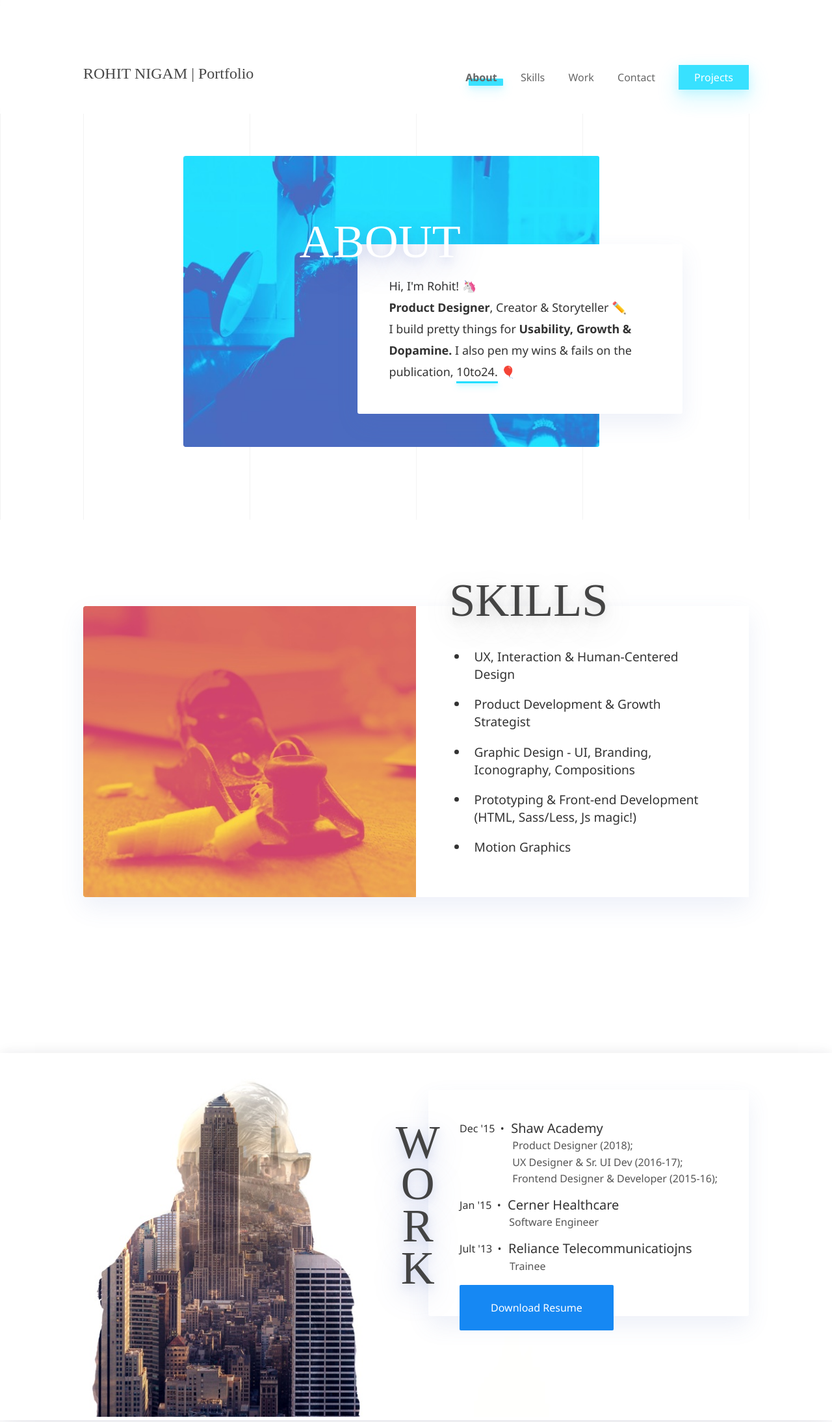
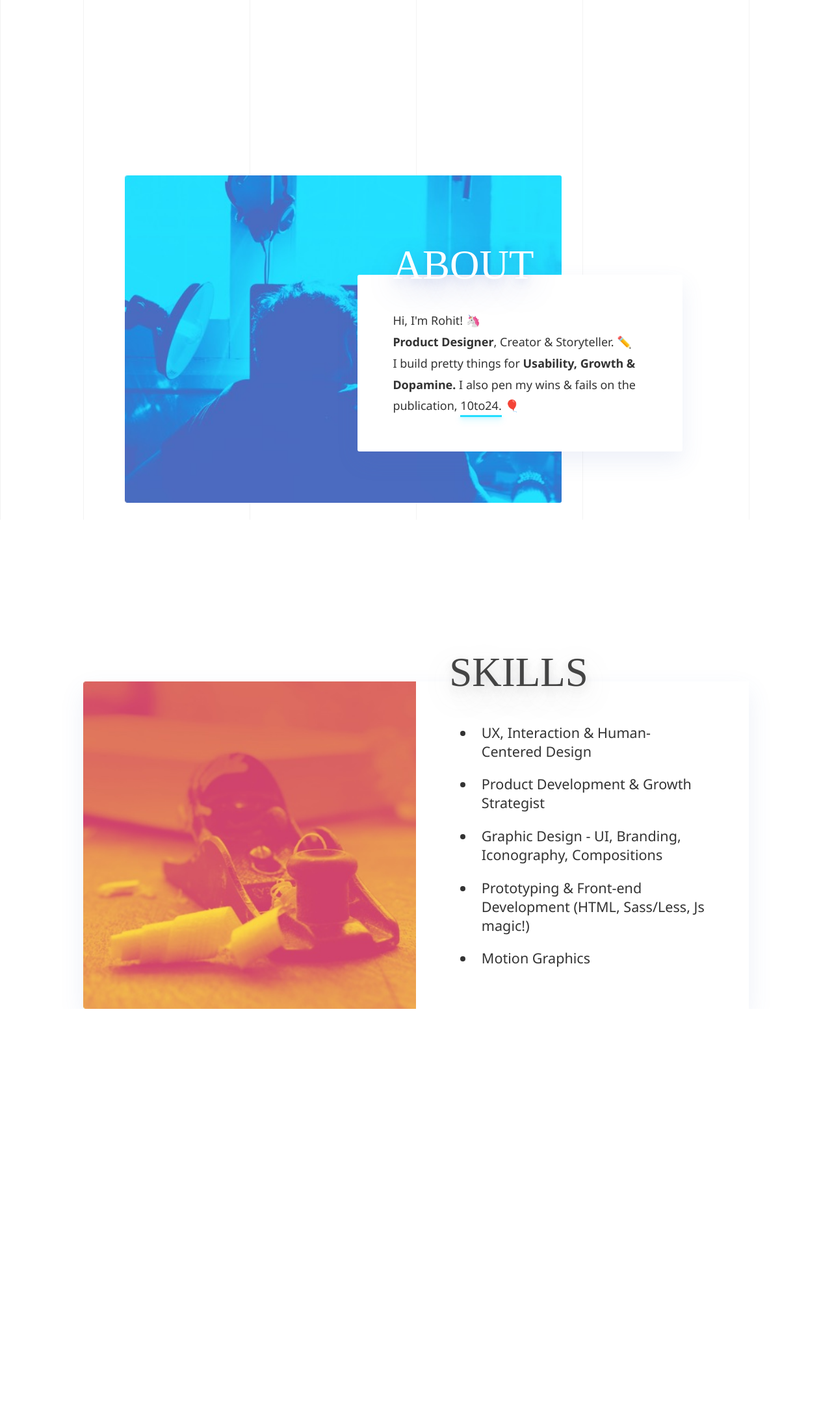
Before and after one commit to rohitn92/portfolio-4, a plain HTML site: page index.html in a window 1280 px wide. Shown: the top 2189 px of the page at 65% size. After the commit the page ends 1553 px from the top, so only its background shows below. Drawn offline with Linux system fonts and the light colour scheme.

Commit message:
new portfolio projet

```diff
--- a/assets/scss/layout/_typography.scss
+++ b/assets/scss/layout/_typography.scss
@@ -6,6 +6,7 @@ body{
   font-family: 'Noto Sans', sans-serif;
   -moz-osx-font-smoothing: grayscale;
   text-rendering: optimizeLegibility !important;
+  font-size: 14px;
 }
 
 
@@ -18,7 +19,7 @@ h1, h2, h3, h4, h5, h6{
 }
 
 h1{
-  font-size: 4.500em;
+  font-size: 3.500em;
 }
 
 h2{
@@ -30,7 +31,7 @@ h4{
 }
 
 p{
-  font-size: 1.125em;
+  font-size: 1em;
   color: #333333;
   font-weight: 400;
 }
@@ -54,3 +55,16 @@ p{
       top: 100%;
     }
 }
+
+@media screen and (min-width: 980px) {
+body{
+  font-size: 16px;
+}
+}
+
+
+@media screen and (min-width: 1280px) {
+body{
+  font-size: 18px;
+}
+}
--- a/assets/scss/partials/_about-section.scss
+++ b/assets/scss/partials/_about-section.scss
@@ -5,51 +5,81 @@
 
   .container {
     position: relative;
-    width: 70%;
+    width: 100%;
     margin: 0 auto;
+  }
+
+  .section-cover{
+    width: 100%;
+    position: relative;
   }
 
   .section-img{
     z-index: 1;
     background-image: url('../img/about-pic.jpg');
-    width: 75%;
-    max-width: 40em;
-    height: 28em;
+    width: 100%;
+    height: 20em;
     background-size: cover;
-    display: inline-block;
-    margin-left: 10%;
     border-radius: 3px;
     img{
       width: 100%;
     }
   }
 
-  h1{
-    z-index: 3;
-    display: inline-block;
-    position: absolute;
-    top: 20%;
-    left: 30%;
-    color: #ffffff;
-    text-shadow: 0 15px 45px rgba(85, 102, 187, 0.4), 0 5px 15px rgba(79, 105, 190, 0.2);
-  }
 
   .section-info{
     z-index: 2;
+    position: relative;
     border-radius: 3px;
     box-sizing: border-box;
     background-color: #ffffff;
     box-shadow: 0 15px 35px 0 rgba(79, 105, 190, 0.1);
-    padding: 3em 3em;
-    width: 65%;
-    max-width: 500px;
-    position: absolute;
-    top: 30%;
-    left: 40%;
+    padding: 3em 15%;
+
+    h1{
+      position: absolute;
+      z-index: 3;
+      top: -0.800em;
+      display: inline-block;
+      color: #ffffff;
+      text-shadow: 0 15px 45px rgba(85, 102, 187, 0.4), 0 5px 15px rgba(79, 105, 190, 0.2);
+    }
 
     p{
       line-height: 1.83;
     }
   }
 
+
+  @media screen and (min-width: 480px) {
+    .container{
+    width: 80%;
+    max-width: 500px;
+  }
+  }
+  @media screen and (min-width: 1024px) {
+    .container{
+    width: 70%;
+    max-width: 70%;
+  }
+  .section-img{
+    width: 75%;
+    max-width: 40em;
+    height: 28em;
+    display: inline-block;
+    img{
+      width: 100%;
+    }
+  }
+  .section-info{
+  padding: 3em 3em;
+  width: 65%;
+  max-width: 500px;
+  position: absolute;
+  top: 30%;
+  left: 40%;
 }
+  }
+
+
+}
--- a/index.html
+++ b/index.html
@@ -21,44 +21,18 @@
 
 <body>
 
-  <header>
-    <div class = "container">
-      <div class = "logo-container">
-        <h4> ROHIT NIGAM | Portfolio </h4>
-      </div>
-      <ul id = "menu-list">
-
-        <li class="menu-item active">
-          <a href=""> About </a>
-        </li>
-        <li class="menu-item">
-          <a href=""> Skills </a>
-        </li>
-        <li class="menu-item">
-          <a href=""> Work </a>
-        </li>
-        <li class="menu-item">
-          <a href=""> Contact </a>
-        </li>
-
-        <li class="menu-item cta">
-          <a href=""> Projects </a>
-        </li>
-
-      </ul>
-    </div>
-  </header>
 
   <div id = "about-section" class="portfolio-section">
     <div class = "container">
-      <div class = "section-img">
+      <!-- <img class="section-cover" src = "assets/img/about-pic.jpg"> -->
+			<div class = "section-img">
 
       </div>
-      <h1>ABOUT</h1>
       <div class = "section-info">
+				<h1>ABOUT</h1>
         <p>
           Hi, I'm Rohit! 🦄  <br />
-          <strong>Product Designer</strong>, Creator &<!--Videographer & Lifestylist -->  Storyteller ✏️<br />
+          <strong>Product Designer</strong>, Creator &<!--Videographer & Lifestylist -->  Storyteller. ✏️ <br />
           I build pretty things for <strong> Usability, Growth & Dopamine. </strong>
           <!-- <strong>Art</strong> + <strong> Engineering </strong>= <strong> WONDERS 😍 </strong><br /> -->
           I also pen my wins & fails on the publication, <a href="medium.com/10to24" target="_blank" class="underline">10to24.</a> 🎈
@@ -66,6 +40,7 @@
       </div>
     </div>
   </div>
+
 
   <div id = "skills-section" class="portfolio-section">
     <div class = "container">
@@ -85,66 +60,6 @@
     </div>
   </div>
 
-  <div id = "work-section" class="portfolio-section">
-    <div class = "container">
-      <div class = "section-img">
-
-      </div>
-      <div class = "section-info">
-        <h1>W<br />O<br />R<br />K</h1>
-        <div class = "work-item">
-          <span class="time-period">
-            Dec '15 &nbsp;•
-          </span>
-          <p class="job-desc">
-          <span class="company-name">&nbsp; Shaw Academy <br /></span>
-            &nbsp;&nbsp; Product Designer (2018); <br />
-            &nbsp;&nbsp; UX Designer & Sr. UI Dev (2016-17);  <br />
-            &nbsp;&nbsp; Frontend Designer & Developer (2015-16);  <br />
-          </p>
-        </div>
-        <div class = "work-item">
-          <span class="time-period">
-            Jan '15 &nbsp;•
-          </span>
-          <p class="job-desc">
-          <span class="company-name">&nbsp; Cerner Healthcare <br /></span>
-            &nbsp;&nbsp; Software Engineer <br />
-          </p>
-        </div>
-        <div class = "work-item">
-          <span class="time-period">
-            Jult '13 &nbsp;•
-          </span>
-          <p class="job-desc">
-          <span class="company-name">&nbsp; Reliance Telecommunicatiojns <br /></span>
-            &nbsp;&nbsp; Trainee <br />
-          </p>
-        </div>
-        <div class="big-cta">
-          Download Resume
-        </div>
-      </div>
-    </div>
-  </div>
-
-  <div id = "contact-section" class="portfolio-section">
-    <div class = "container">
-      <h1>CONTACT</h1>
-      <div class = "section-info">
-        <p>
-        Fixing the Present and building the Future is what  Design can do. If you’re doing either, I’d love to talk to you.
-			  </p>
-      </div>
-			<div id = 'contact-list'>
-				<h2>Email</h2>
-				<h2>LinkedIn</h2>
-				<h2>Behance</h2>
-				<h2>Medium</h2>
-			</div>
-    </div>
-  </div>
-
 
   <span class="grid">
   		<span class="gridlines gridpos-zero"></span>
```
Also changed, not shown: assets/css/style.css.
